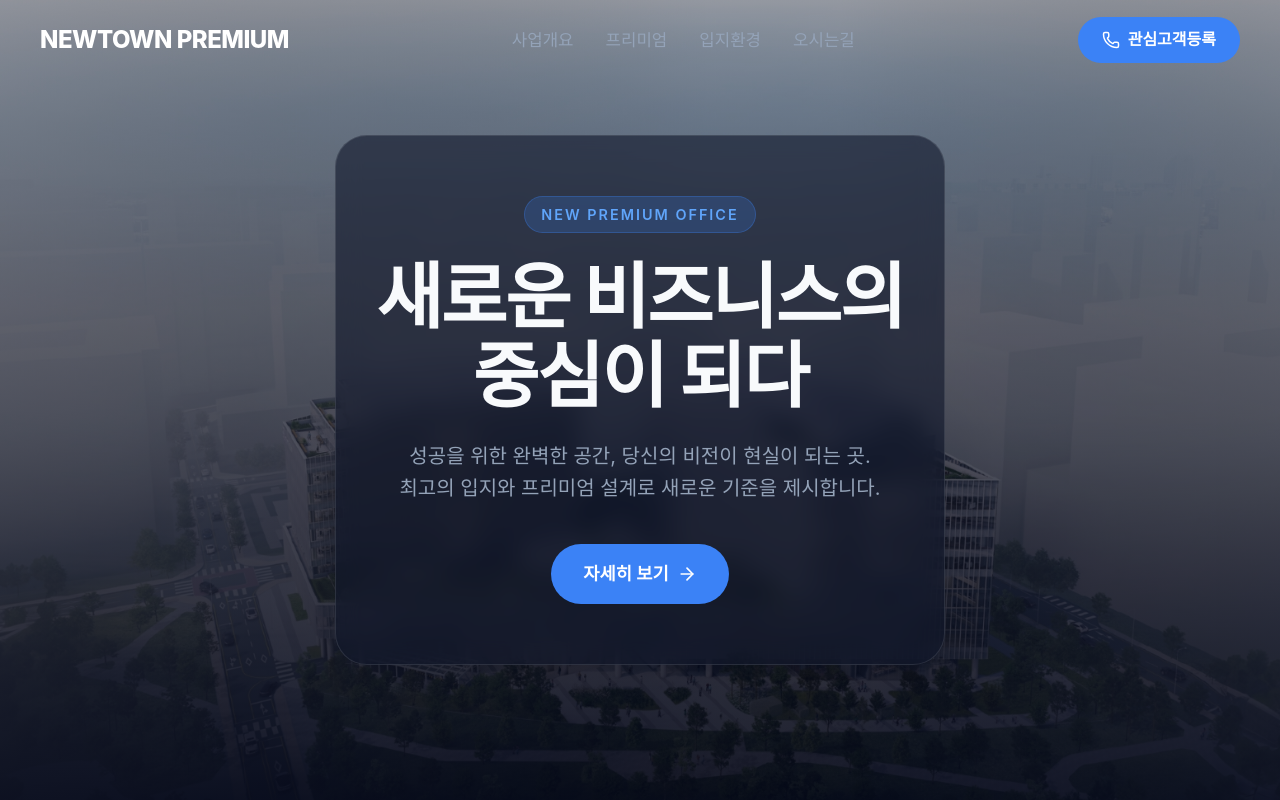
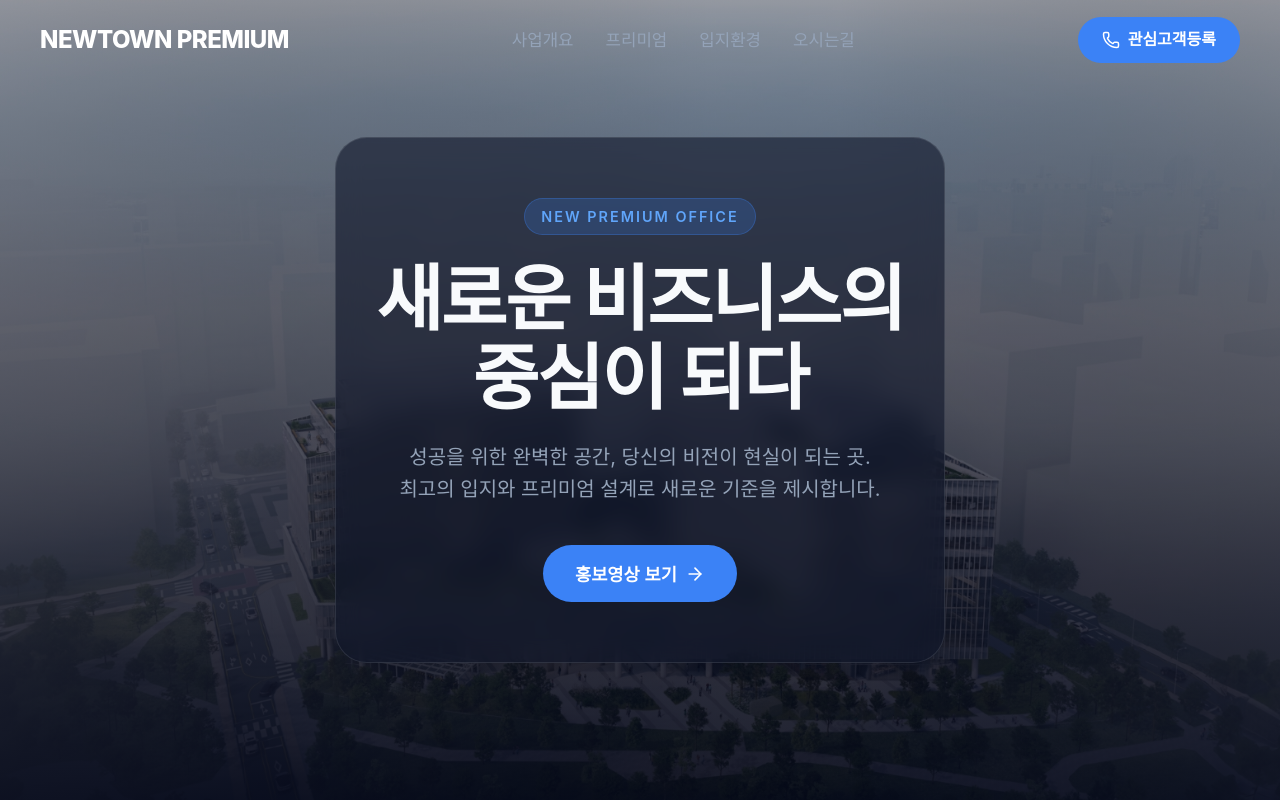
Before and after one commit to wanjunsim3-droid/newvcloud, a React (Vite) app: page / in a window 1280 px wide. Shown: the top 800 px of the page. Built offline with nearby package versions, Linux system fonts and the light colour scheme; a web font is replaced by a local one.

Commit message:
feat: Add video modal to '자세히 보기' button

```diff
--- a/src/App.jsx
+++ b/src/App.jsx
@@ -3,6 +3,7 @@ import { Phone, MapPin, Building2, Leaf, ArrowRight, Menu } from 'lucide-react';
 
 function App() {
   const [scrolled, setScrolled] = useState(false);
+  const [showVideo, setShowVideo] = useState(false);
 
   useEffect(() => {
     const handleScroll = () => {
@@ -31,6 +32,32 @@ function App() {
         </a>
       </header>
 
+      {/* Video Modal */}
+      {showVideo && (
+        <div
+          style={{ position: 'fixed', top: 0, left: 0, width: '100%', height: '100%', background: 'rgba(0,0,0,0.8)', zIndex: 1000, display: 'flex', justifyContent: 'center', alignItems: 'center' }}
+          onClick={() => setShowVideo(false)}
+        >
+          <div style={{ position: 'relative', width: '80%', maxWidth: '900px', aspectRatio: '16/9', background: '#000', borderRadius: '16px', overflow: 'hidden' }}>
+            <button
+              onClick={() => setShowVideo(false)}
+              style={{ position: 'absolute', top: '-40px', right: '0', background: 'transparent', border: 'none', color: '#fff', fontSize: '1.5rem', cursor: 'pointer' }}
+            >
+              ✕ 닫기
+            </button>
+            <iframe
+              width="100%"
+              height="100%"
+              src="https://www.youtube.com/embed/dQw4w9WgXcQ?autoplay=1"
+              title="홍보영상"
+              frameBorder="0"
+              allow="accelerometer; autoplay; clipboard-write; encrypted-media; gyroscope; picture-in-picture"
+              allowFullScreen>
+            </iframe>
+          </div>
+        </div>
+      )}
+
       {/* Hero Section */}
       <section className="hero">
         <div className="hero-bg"></div>
@@ -44,9 +71,13 @@ function App() {
             성공을 위한 완벽한 공간, 당신의 비전이 현실이 되는 곳.<br />
             최고의 입지와 프리미엄 설계로 새로운 기준을 제시합니다.
           </p>
-          <a href="#overview" className="contact-btn" style={{ width: 'fit-content', margin: '0 auto', padding: '16px 32px', fontSize: '1.1rem' }}>
-            자세히 보기 <ArrowRight size={20} />
-          </a>
+          <button
+            onClick={() => setShowVideo(true)}
+            className="contact-btn"
+            style={{ width: 'fit-content', margin: '0 auto', padding: '16px 32px', fontSize: '1.1rem', border: 'none', cursor: 'pointer' }}
+          >
+            홍보영상 보기 <ArrowRight size={20} />
+          </button>
         </div>
       </section>
 
```
